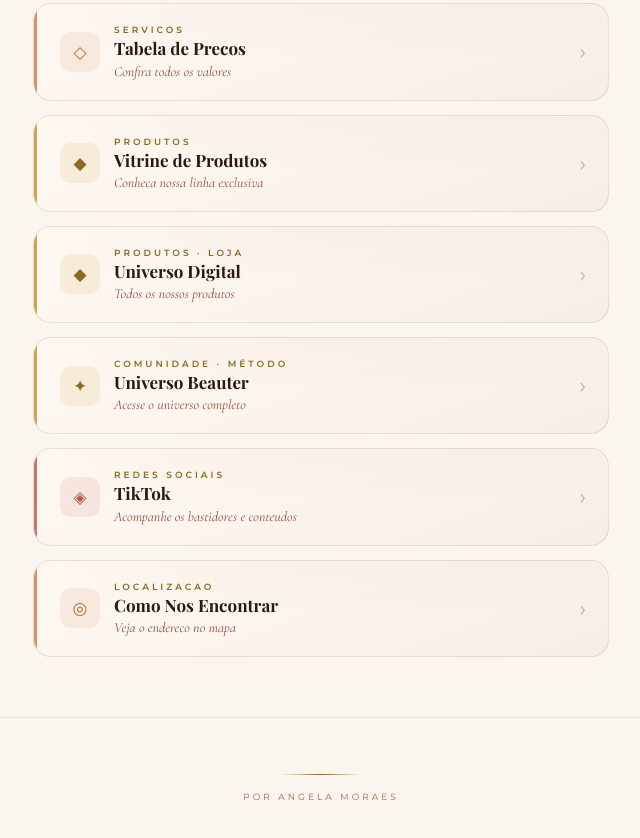
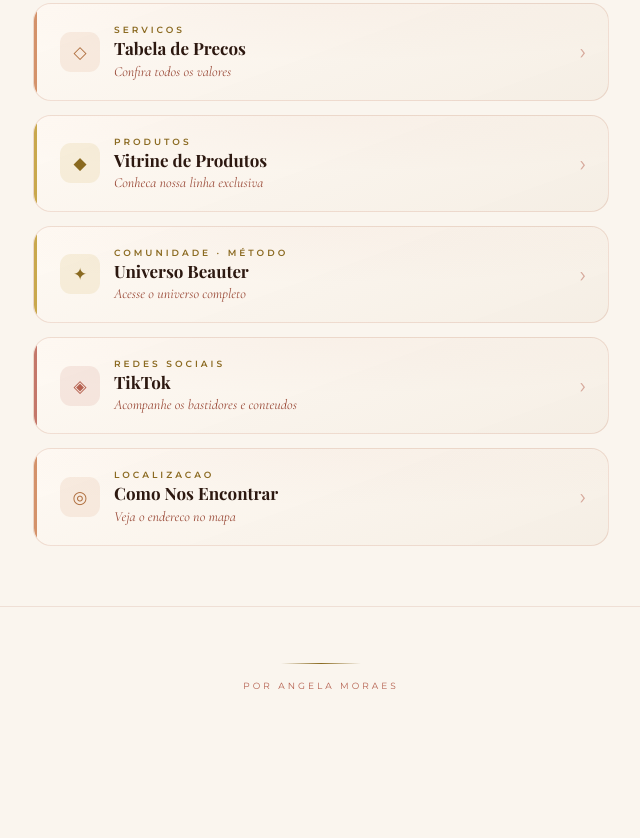
Before and after one commit to Anaju08/bio_AngelaMoraes_, a plain HTML site: page index.html in a window 1280 px wide. Shown: the part 1129-1967 px from the top of the page, without its empty margins (319-959 px from the left). After the commit the page ends 1880 px from the top, so only its background shows below. Drawn offline with nearby package versions, Linux system fonts and the light colour scheme; a web font is replaced by a local one.

Commit message:
Update index.html

```diff
--- a/index.html
+++ b/index.html
@@ -354,20 +354,7 @@
     </div>
   </a>
 
-  <a href="https://linktr.ee/universo_digitalbyangela" target="_blank" rel="noopener" class="link-card">
-    <div class="card-accent card-accent--gold"></div>
-    <div class="card-inner shimmer">
-      <div class="card-icon card-icon--gold">◆</div>
-      <div class="card-text">
-        <span class="card-tag-sm">Produtos · Loja</span>
-        <div class="card-title">Universo Digital</div>
-        <span class="card-sub">Todos os nossos produtos</span>
-      </div>
-      <div class="card-arrow">›</div>
-    </div>
-  </a>
-
-  <a href="https://anaju08.github.io/Universo.beauter/" target="_blank" rel="noopener" class="link-card">
+  <a href="https://anaju08.github.io/Univer_Beauter/" target="_blank" rel="noopener" class="link-card">
     <div class="card-accent card-accent--gold"></div>
     <div class="card-inner shimmer">
       <div class="card-icon card-icon--gold">✦</div>
```
